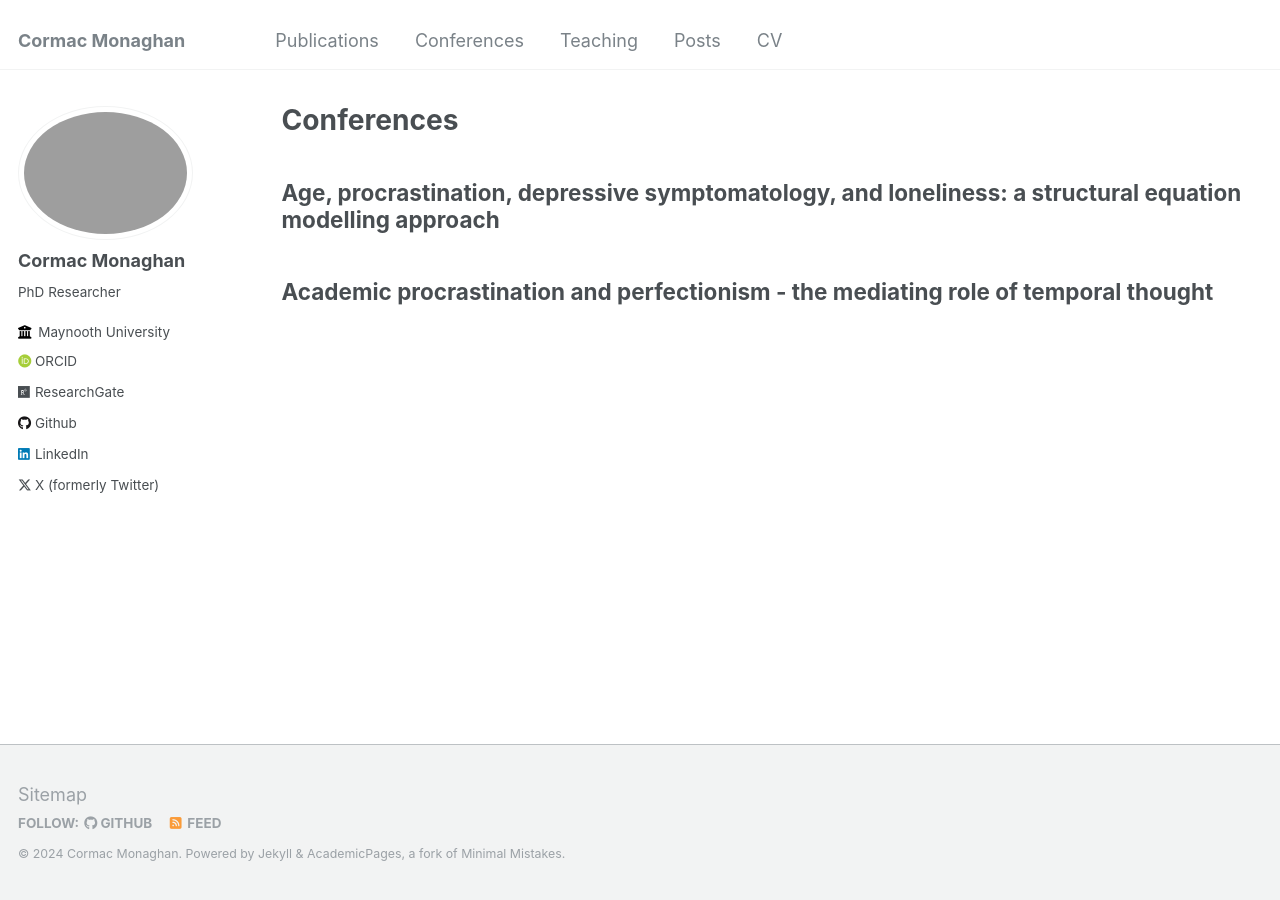
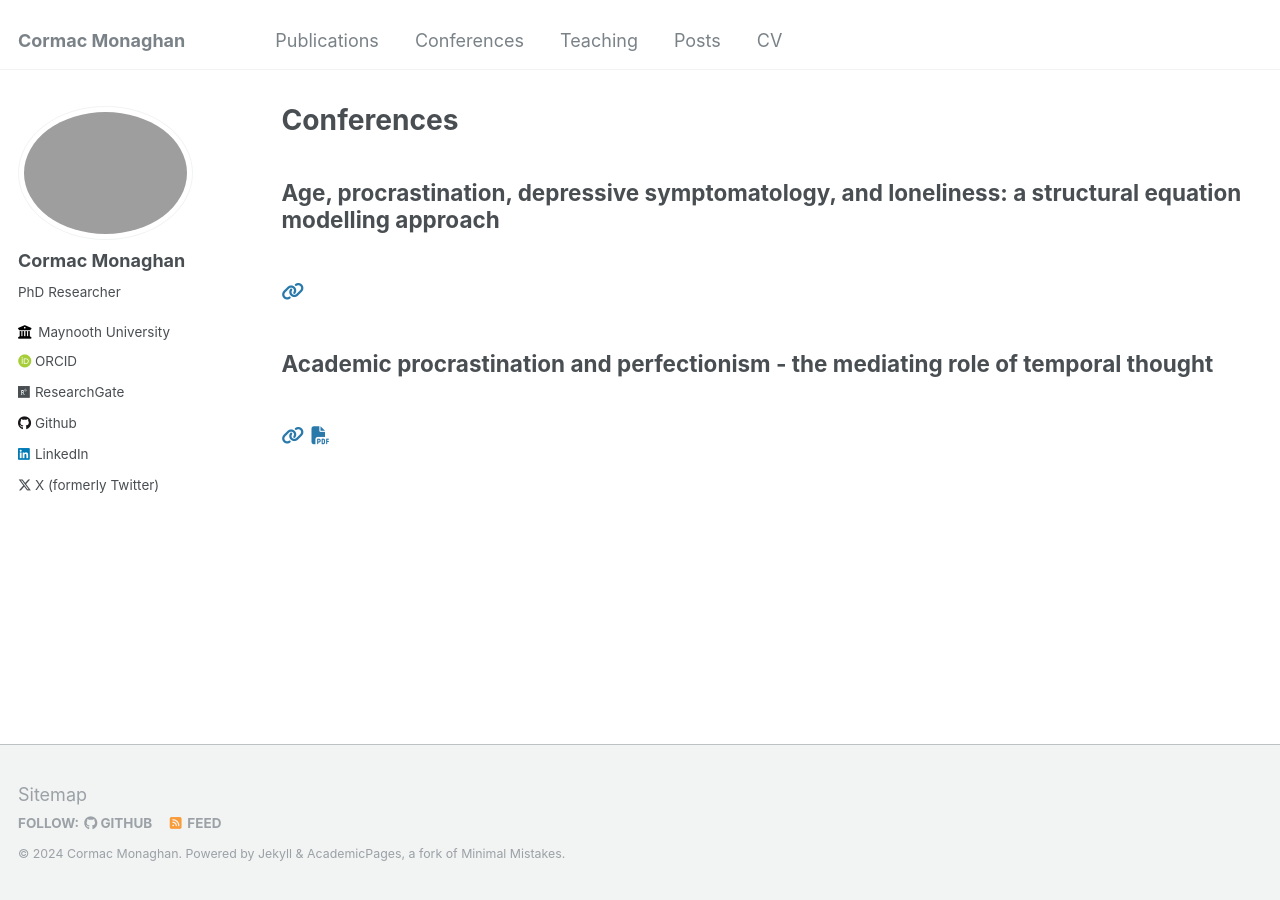
Before and after one commit to C-Monaghan/C-Monaghan.github.io, a Jekyll site: the page built from _pages/conferences.md, in a window 1280 px wide. Built offline with Jekyll 4.4.1, drawn with Linux system fonts in a browser that asks for light colours; some web fonts are replaced.

Commit message:
removing publication collection

```diff
--- a/_includes/archive-single-conference.html
+++ b/_includes/archive-single-conference.html
@@ -43,7 +43,7 @@
 
     {% if post.collection == 'teaching' %}
       <p> {{ post.type }}, <i>{{ post.venue }}</i>, {{ post.date | default: "1900-01-01" | date: "%Y" }} </p>
-    {% elsif post.collection == 'publications' %}
+    {% elsif post.collection == 'conferences' %}
       {% if post.abstract %}
         <details><summary>Abstract</summary>
         <blockquote>
```
